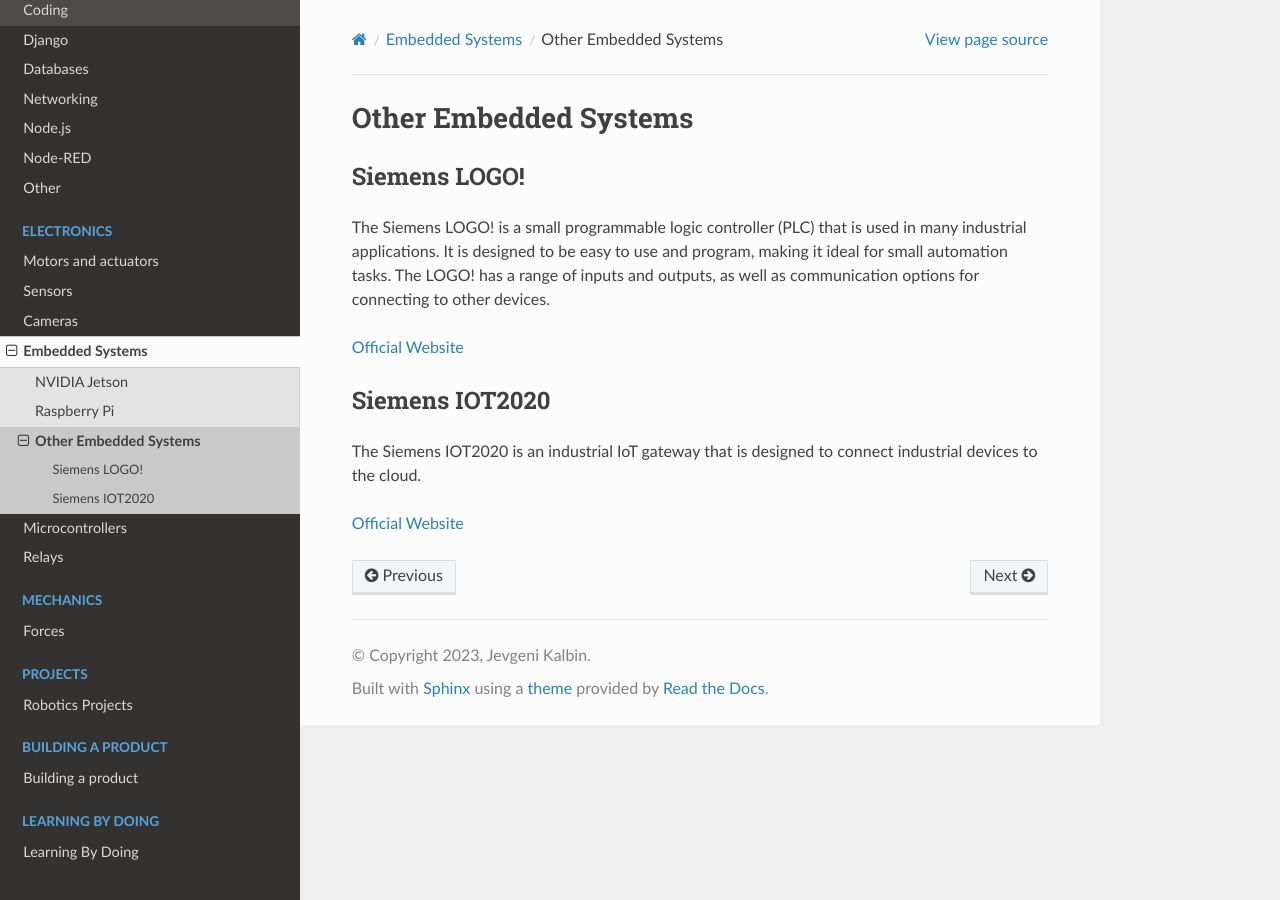
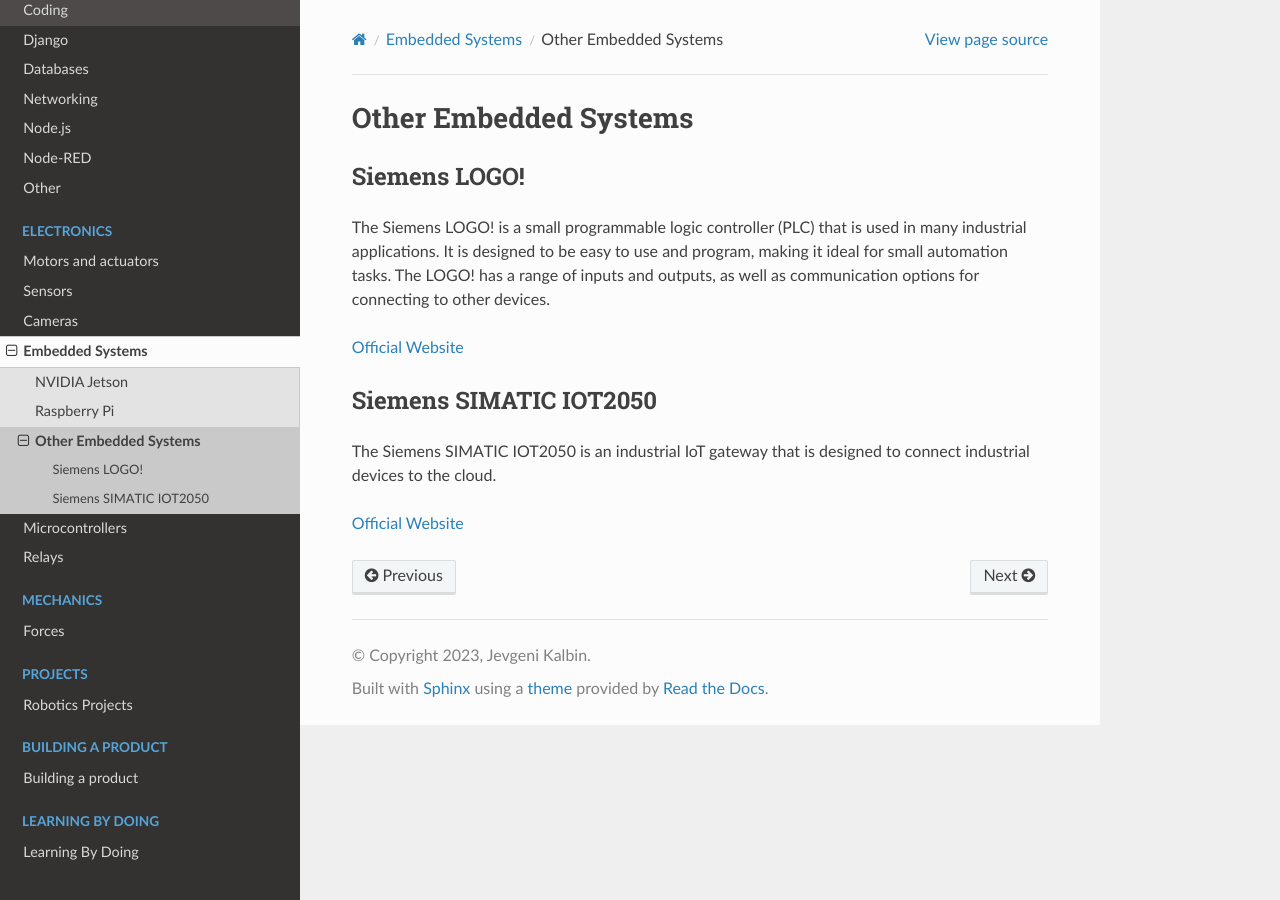
Before and after one commit to jevgenik/manuals, a Sphinx documentation site: the page built from source/files/electronics/embedded_systems/other_systems.rst, in a window 1280 px wide. Built offline with Sphinx 7.4.7 and the Read the Docs theme 2.0.0, drawn with Linux system fonts in a browser that asks for light colours.

Commit message:
embedded systesms

```diff
--- a/source/files/electronics/embedded_systems/other_systems.rst
+++ b/source/files/electronics/embedded_systems/other_systems.rst
@@ -11,8 +11,8 @@ The LOGO! has a range of inputs and outputs, as well as communication options fo
 `Official Website <https://www.siemens.com/global/en/products/automation/systems/industrial/plc/logo.html>`_
 
 
-Siemens IOT2020
+Siemens SIMATIC IOT2050
 ===============
-The Siemens IOT2020 is an industrial IoT gateway that is designed to connect industrial devices to the cloud.
+The Siemens SIMATIC IOT2050 is an industrial IoT gateway that is designed to connect industrial devices to the cloud.
 
 `Official Website <https://www.siemens.com/global/en/products/automation/pc-based/iot-gateways/simatic-iot2050.html>`_
```
